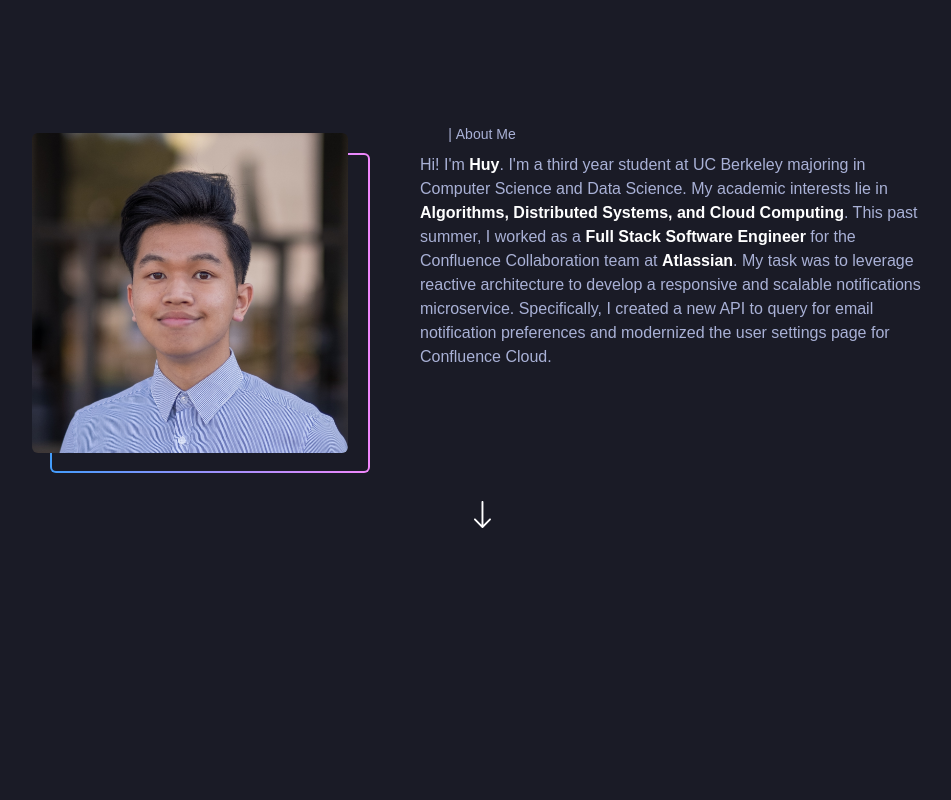
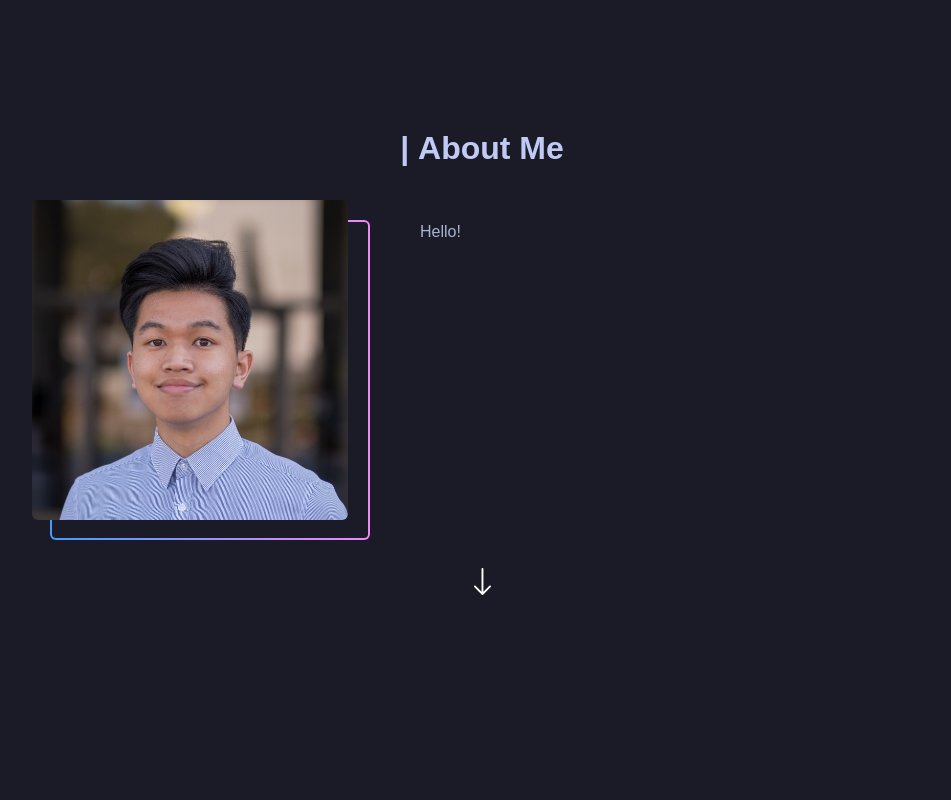
Before and after one commit to huytt621/personal-website, a Next.js app: page / in a window 1280 px wide. Shown: the part 740-1540 px from the top of the page, without its empty margins (158-1109 px from the left). Built offline with nearby package versions, Linux system fonts and the light colour scheme; a web font is replaced by a local one.

Commit message:
Draft about me section

```diff
--- a/components/CustomTexts.jsx
+++ b/components/CustomTexts.jsx
@@ -7,7 +7,7 @@ import { textContainer, textVariant2 } from '../utils/motion'
 export const TypingText = ({ title, textStyles }) => (
   <motion.p
     variants={textContainer}
-    className={`font-normal text-[14px] text-secondary-white ${textStyles}`}
+    className={`font-bold text-[32px] text-primary-white ${textStyles}`}
   >
     {Array.from(title).map((letter, index) => (
       <motion.span variants={textVariant2} key={index}>
--- a/sections/About.jsx
+++ b/sections/About.jsx
@@ -18,29 +18,14 @@ const About = () => (
       viewport={{ once: false, amount: 0.25 }}
       className={`${styles.innerWidth} mx-auto ${styles.flexCenter} flex-col`}
     >
-      <TypingText title='| About Me' textStyles='text-center' />
+      <TypingText title='| About Me' textStyles='text-center mb-[40px]' />
       <div className='grid grid-cols-[2fr_3fr] gap-[50px] mt-[8px] justify-center'>
         <Avatar />
         <motion.p
           variants={fadeIn('up', 'tween', 0.2, 1)}
           className='font-normal sm:text-[16px] text-[12px] w-[510px] text-secondary-white justify-self-start'
         >
-          Hi! I'm <span className='font-semibold text-white'>Huy</span>. I'm a
-          third year student at UC Berkeley majoring in Computer Science and
-          Data Science. My academic interests lie in{' '}
-          <span className='font-semibold text-white'>
-            Algorithms, Distributed Systems, and Cloud Computing
-          </span>
-          . This past summer, I worked as a{' '}
-          <span className='font-semibold text-white'>
-            Full Stack Software Engineer
-          </span>{' '}
-          for the Confluence Collaboration team at{' '}
-          <span className='font-semibold text-white'>Atlassian</span>. My task
-          was to leverage reactive architecture to develop a responsive and
-          scalable notifications microservice. Specifically, I created a new API
-          to query for email notification preferences and modernized the user
-          settings page for Confluence Cloud.
+          Hello!
         </motion.p>
       </div>
       <motion.img
```
